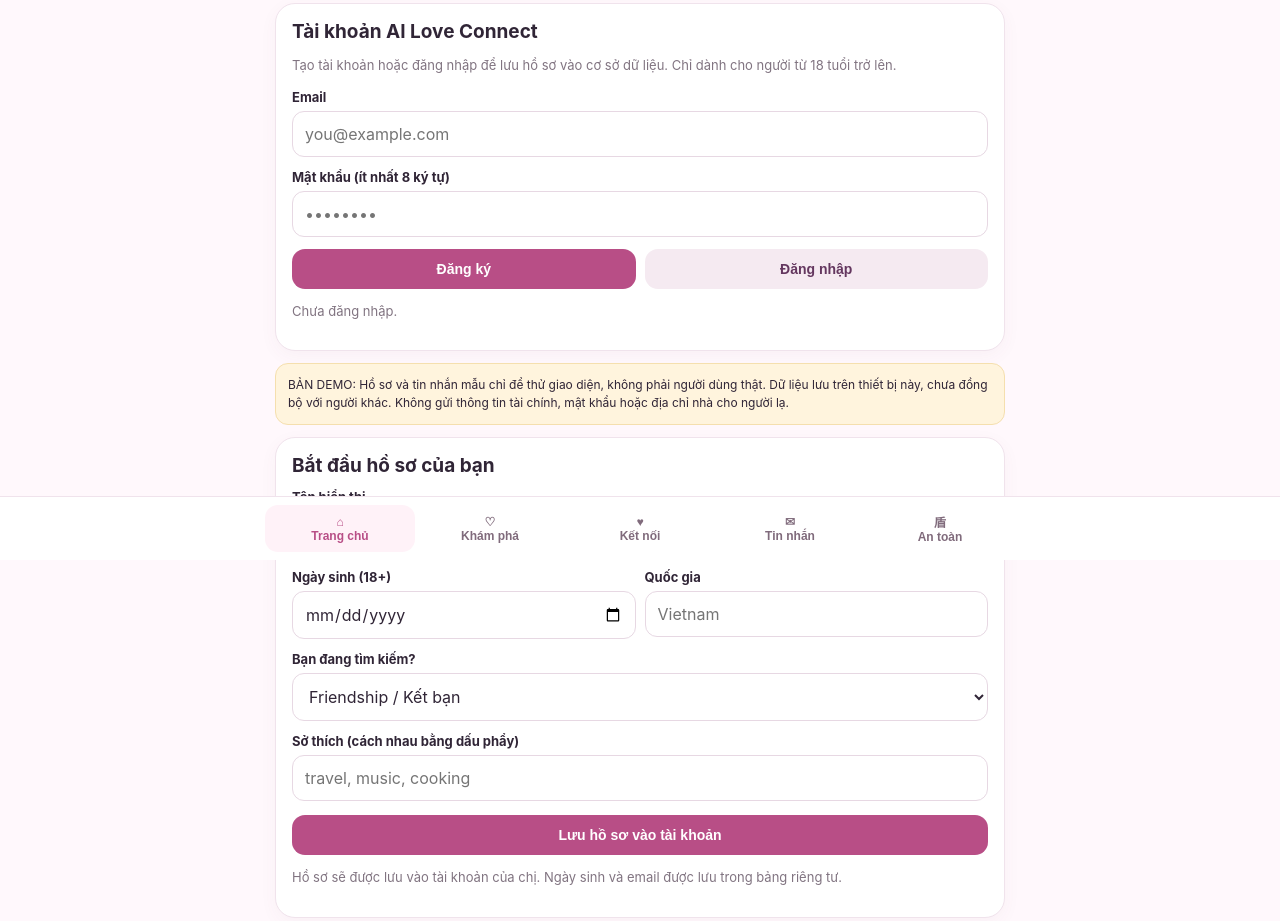
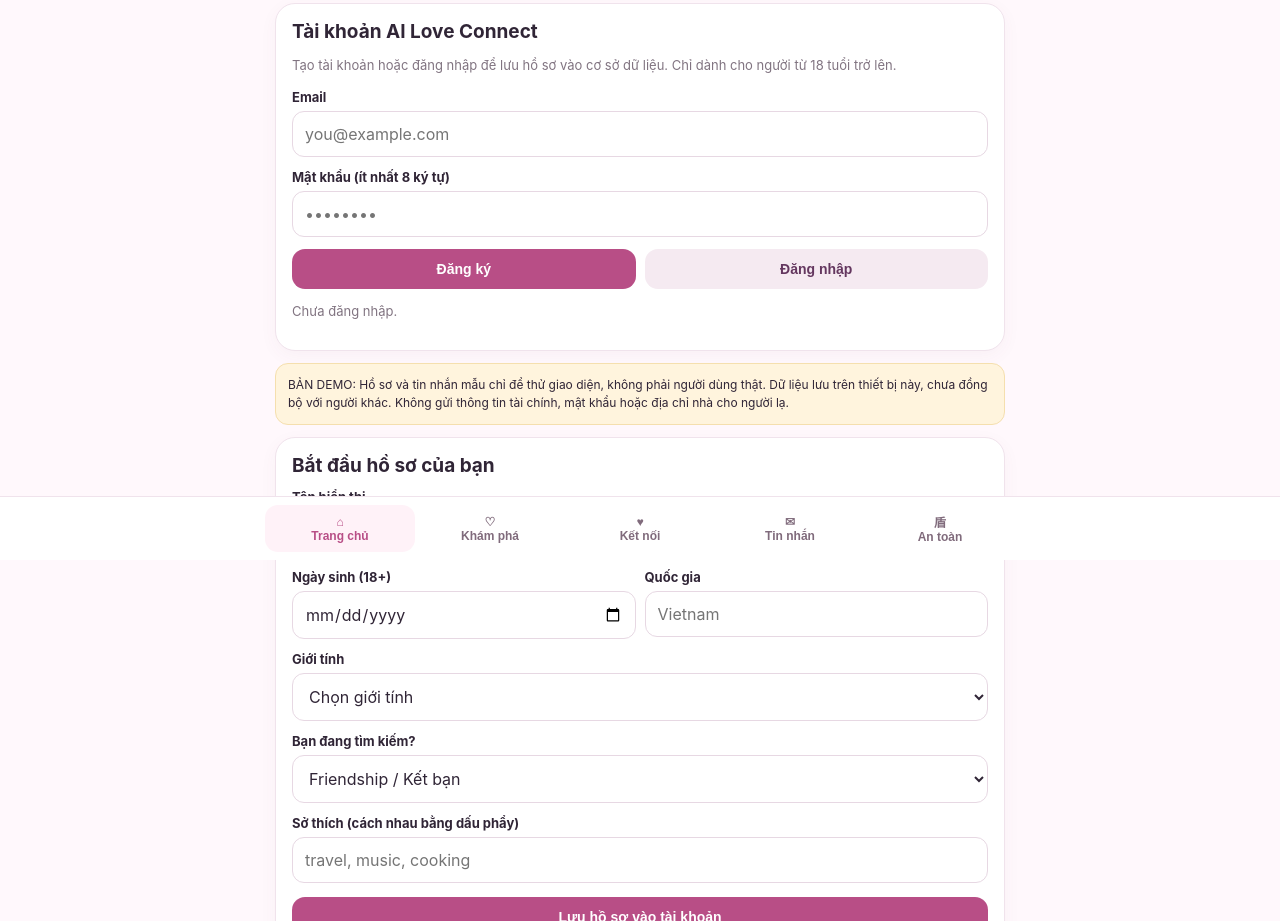
Before and after one commit to 88223339x-uan/ai-love-connect, a plain HTML site: page index.html in a window 1280 px wide. Shown: the part 240-1161 px from the top of the page. Drawn offline with nearby package versions, Linux system fonts and the light colour scheme.

Commit message:
Update index.html

```diff
--- a/index.html
+++ b/index.html
@@ -50,7 +50,13 @@ footer{padding:15px;text-align:center;color:#948493;font-size:11px}
  <div class="panel"><h2 data-vi="Bắt đầu hồ sơ của bạn" data-en="Start your profile">Bắt đầu hồ sơ của bạn</h2>
  <label data-vi="Tên hiển thị" data-en="Display name">Tên hiển thị</label><input id="name" placeholder="Ví dụ: Alex">
  <div class="row"><div><label data-vi="Ngày sinh (18+)" data-en="Date of birth (18+)">Ngày sinh (18+)</label><input id="age" type="date"></div><div><label data-vi="Quốc gia" data-en="Country">Quốc gia</label><input id="country" placeholder="Vietnam"></div></div>
- <label data-vi="Bạn đang tìm kiếm?" data-en="What are you looking for?">Bạn đang tìm kiếm?</label><select id="intent"><option>Friendship / Kết bạn</option><option>Serious relationship / Tình yêu nghiêm túc</option><option>Life partner / Bạn đời</option><option>Conversation / Trò chuyện</option></select>
+<label data-vi="Giới tính" data-en="Gender">Giới tính</label>
+<select id="gender">
+  <option value="">Chọn giới tính</option>
+  <option value="woman">Nữ</option>
+  <option value="man">Nam</option>
+  <option value="other">Khác</option>
+</select> <label data-vi="Bạn đang tìm kiếm?" data-en="What are you looking for?">Bạn đang tìm kiếm?</label><select id="intent"><option>Friendship / Kết bạn</option><option>Serious relationship / Tình yêu nghiêm túc</option><option>Life partner / Bạn đời</option><option>Conversation / Trò chuyện</option></select>
  <label data-vi="Sở thích (cách nhau bằng dấu phẩy)" data-en="Interests (comma separated)">Sở thích (cách nhau bằng dấu phẩy)</label><input id="interests" placeholder="travel, music, cooking">
  <button style="width:100%;margin-top:14px" id="saveProfile" data-vi="Lưu hồ sơ vào tài khoản" data-en="Save profile to account">Lưu hồ sơ vào tài khoản</button>
  <p class="muted">Hồ sơ sẽ được lưu vào tài khoản của chị. Ngày sinh và email được lưu trong bảng riêng tư.</p></div>
```
